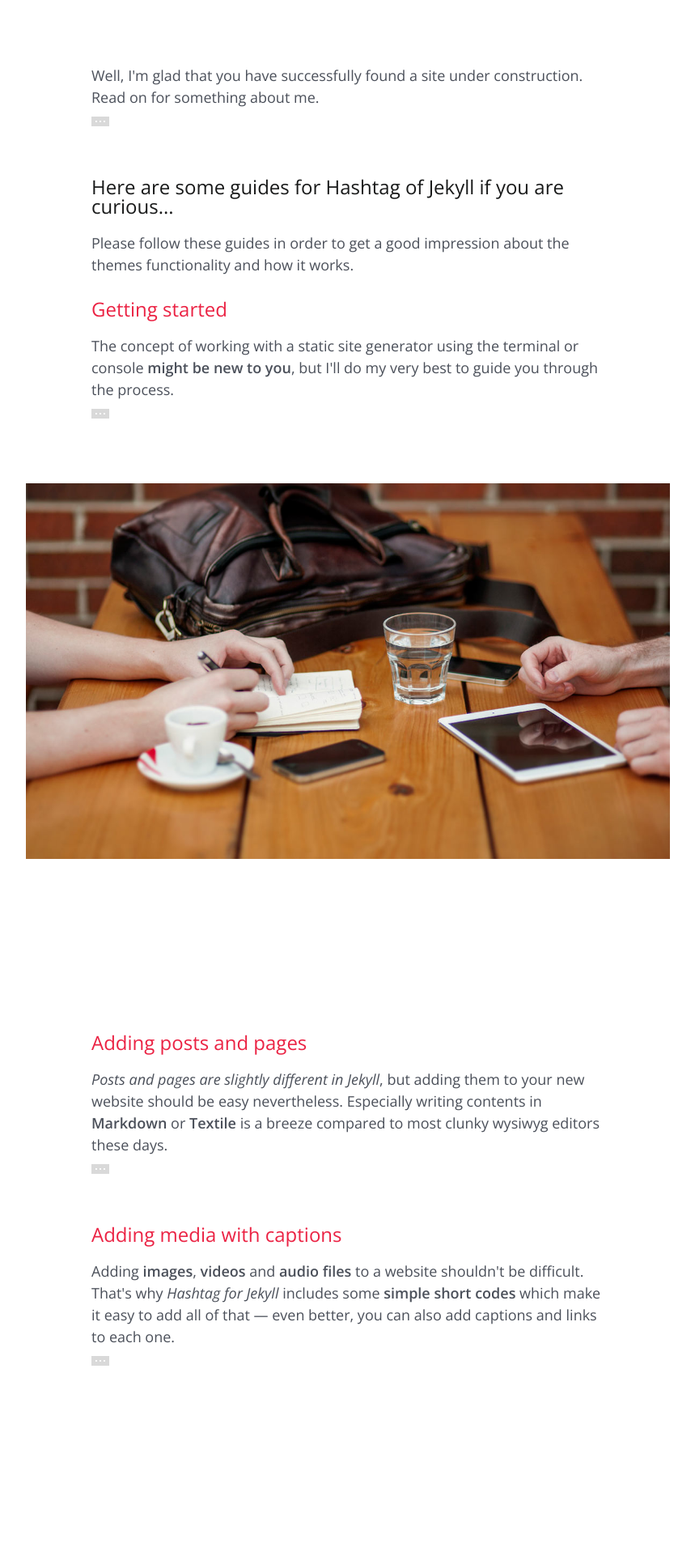
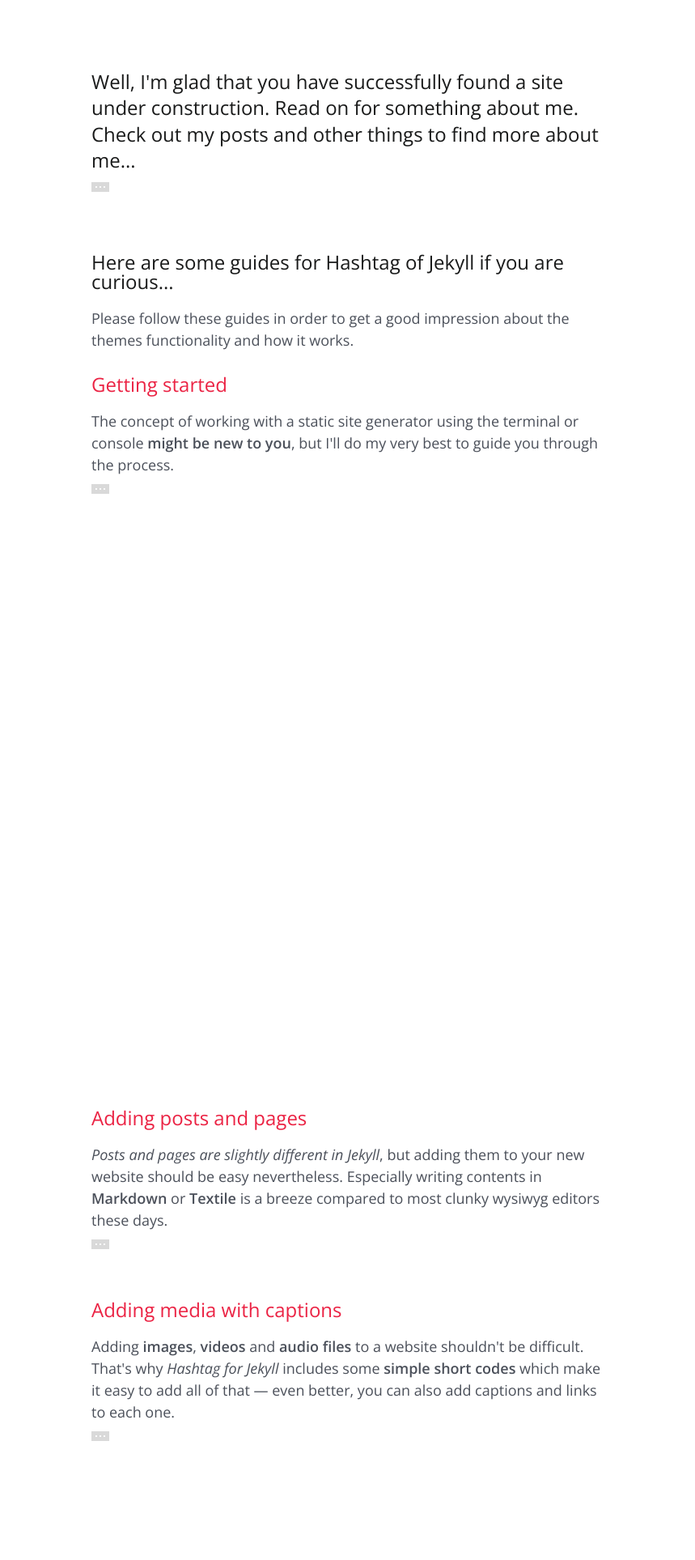
Before and after one commit to sorpaas/sorpaas.com, a web app: file index.html in a window 1280 px wide. Shown: the part 100-2027 px from the top of the page at 81% size, without its empty margins (210-1069 px from the left). Before the commit the page ends 1787 px from the top, so only its background shows below. Run offline with its HTML, style and script files only (its server is not run), Linux system fonts and the light colour scheme.

Commit message:
build site at 2014-06-23 11:09:38 UTC

```diff
--- a/assets/styles.css
+++ b/assets/styles.css
@@ -780,3 +780,11 @@ code { padding: 3px 6px; }
         body > footer .copyright a { margin: 0 }
 
 }
+
+.jumbotron h2, .jumbotron h2, .jumbotron h3, .jumbotron h4, .jumbotron h5 {
+    line-height: 1.35 !important;
+}
+
+.jumbotron {
+  margin-bottom: 50px;
+}
--- a/index.html
+++ b/index.html
@@ -97,11 +97,8 @@
 
 		<div class="body" data-animation="fadeInUp">
 
-			<div class="summary">
-
-  <p>Well, I'm glad that you have successfully found a site under construction. Read on for something about me.
-		<a href="/why-jekyll.html" title="Continue" class="more">Continue</a></p>
-
+			<div class="jumbotron">
+  <h2>Well, I'm glad that you have successfully found a site under construction. Read on for something about me. Check out my posts and other things to find more about me...<a href="/why-jekyll.html" title="Continue" class="more">Continue</a></h2>
 </div>
 
 <h2>Here are some guides for Hashtag of Jekyll if you are curious...</h2>
```
Also changed, not shown: blog/page/2/index.html (+2 -5 lines).
